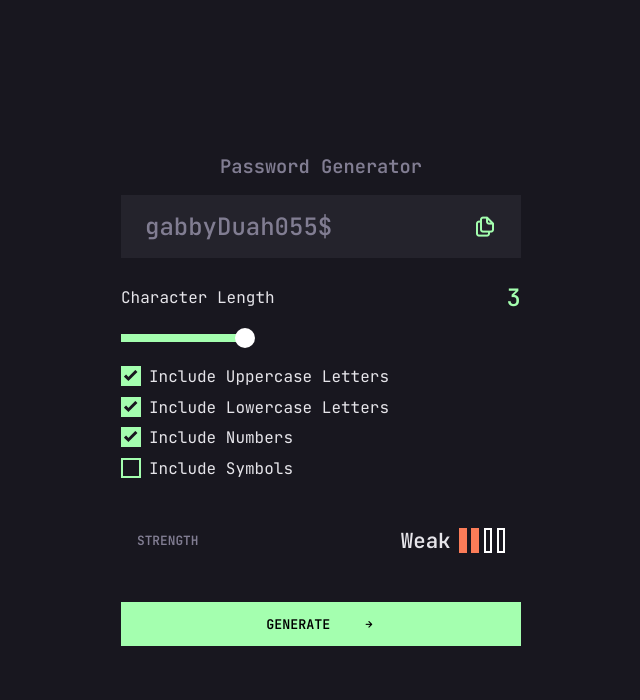
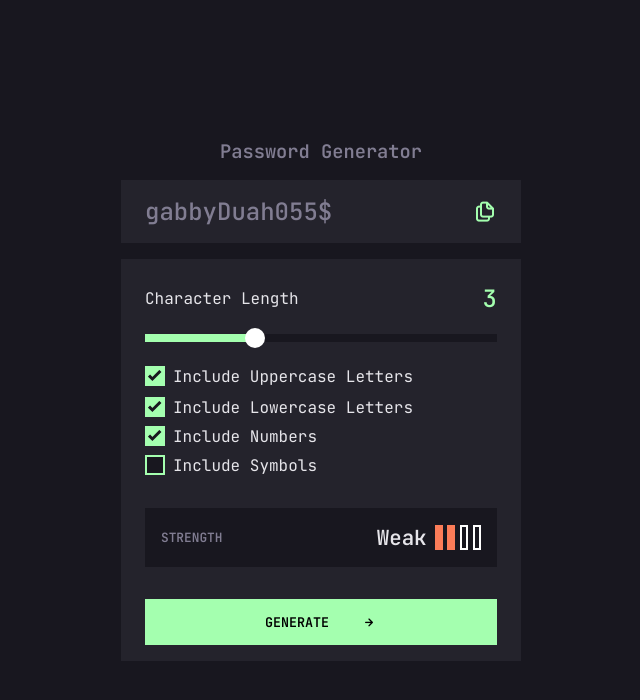
Before and after one commit to Gabrielduah055/amalitechPassword, a React (Vite) app: page / in a window 1280 px wide. Shown: the top 700 px of the page, without its empty margins (319-959 px from the left). Built offline with nearby package versions, Linux system fonts and the light colour scheme.

Commit message:
converted the uppercase check, number check and symbol to styling to app component

```diff
--- a/src/App.tsx
+++ b/src/App.tsx
@@ -1,5 +1,4 @@
 import { useState } from 'react'
-// import './App.css'
 import { generatePassword } from './utils/GeneratePassword'
 import IncludeLowercase from './component/IncludeLowercase/IncludeLowercase'
 import IncludeNumbers from './component/IncludeNumbers/IncludeNumbers'
@@ -38,7 +37,7 @@ function App() {
       <Heading>password generator</Heading>
       <Password password ={password}/>
 
-      <div className="generate-container">
+      <GenerateContainer>
         <Range
           passwordLength={passwordLength}
           setPasswordLength= {setPasswordLength}
@@ -61,10 +60,10 @@ function App() {
         <Wrapper>
           <Button onClick={HandleGeneratePassword} className='generate'>
               <Generate>generate</Generate>
-              <i className="uil uil-arrow-right"></i>
+              <Icon className="uil uil-arrow-right"></Icon>
           </Button>
         </Wrapper>
-      </div>
+      </GenerateContainer>
     </Container>
   )
 }
@@ -75,6 +74,13 @@ export default App
 
 const Container = styled.div `
   width: 400px;
+
+  @media (max-width:375px) {
+    padding:1.8rem
+  }
+  @media (max-width:700px) {
+    padding:2rem
+  }
 `
 
 const Heading = styled.h3 `
@@ -112,3 +118,12 @@ cursor: pointer;
 const Generate = styled.span `
   font-weight: 600;
 `
+
+const GenerateContainer = styled.div`
+  background-color: var(--color-background);
+  padding: 1rem 1.5rem;
+`
+
+const Icon = styled.i `
+font-size: 1rem;
+`
--- a/src/component/IncludeLowercase/IncludeLowercase.tsx
+++ b/src/component/IncludeLowercase/IncludeLowercase.tsx
@@ -1,6 +1,6 @@
 
 import { ChangeEvent } from 'react'
-import './includeLowercase.css'
+import styled from 'styled-components'
 
 
 
@@ -15,16 +15,56 @@ const IncludeLowercase = ({includeLowercase, setIncludeLowercase}:LowerCaseProps
   }
 
   return (
-    <div>
-      <div className='upperCaseContainer'>
+    <Container>
+      <UpperCaseContainer>
         <input type="checkbox"
                 id='includeLowercase'
                 checked={includeLowercase}
                 onChange={checkedHandledLowercase}/>
-        <label htmlFor="">Include Lowercase Letters</label>
-    </div>
-    </div>
+        <Label htmlFor="">Include Lowercase Letters</Label>
+    </UpperCaseContainer>
+    </Container>
   )
 }
 
 export default IncludeLowercase
+
+
+const Container = styled.div`
+
+`
+const UpperCaseContainer = styled.div`
+  display: flex;
+  gap: .5rem;
+  margin-block: .6rem
+
+  input {
+    outline: none;
+    border: none;
+    background-color: var(--primary-color);
+    cursor: pointer;
+  }
+
+  input[type='checkbox'] {
+    -webkit-appearance: none;
+    appearance: none;
+    width: 20px;
+    height: 20px;
+    background-color: var(--color-dark);
+    cursor: pointer;
+    border: 2px solid var(--primary-color);
+  }
+
+  input[type='checkbox']:checked {
+    background-color: var(--primary-color);
+    background-image: url('/src/assets/icon-check.svg');
+    background-repeat: no-repeat;
+    background-position: center;
+  }
+`
+
+
+
+const Label = styled.label`
+  color: var(--color-password);
+`
--- a/src/component/IncludeNumbers/IncludeNumbers.tsx
+++ b/src/component/IncludeNumbers/IncludeNumbers.tsx
@@ -1,5 +1,6 @@
 import { ChangeEvent } from 'react'
 import './includeNumbers.css'
+import styled from 'styled-components'
 
 type NumbersProps = {
   includeNumbers:boolean
@@ -14,16 +15,56 @@ const IncludeNumbers = ({includeNumbers, setIncludeNumbers}:NumbersProps) => {
   }
 
   return (
-    <div>
-      <div className='upperCaseContainer'>
+    <Container>
+      <NumbersContainer>
         <input type="checkbox"
                 id='includeNumbers'
                 checked = {includeNumbers}
                 onChange = {checkedHandledNumbers}/>
-        <label htmlFor="">Include Numbers</label>
-      </div>
-    </div>
+        <Label htmlFor="">Include Numbers</Label>
+      </NumbersContainer>
+    </Container>
   )
 }
 
 export default IncludeNumbers
+
+
+const Container = styled.div`
+  margin-block:.5rem;
+`
+const NumbersContainer = styled.div`
+  display: flex;
+  gap: .5rem;
+  margin-block: .6rem
+
+  input {
+    outline: none;
+    border: none;
+    background-color: var(--primary-color);
+    cursor: pointer;
+  }
+
+  input[type='checkbox'] {
+    -webkit-appearance: none;
+    appearance: none;
+    width: 20px;
+    height: 20px;
+    background-color: var(--color-dark);
+    cursor: pointer;
+    border: 2px solid var(--primary-color);
+  }
+
+  input[type='checkbox']:checked {
+    background-color: var(--primary-color);
+    background-image: url('/src/assets/icon-check.svg');
+    background-repeat: no-repeat;
+    background-position: center;
+  }
+`
+
+
+
+const Label = styled.label`
+  color: var(--color-password);
+`
--- a/src/component/IncludeSymbols/IncludeSymbols.tsx
+++ b/src/component/IncludeSymbols/IncludeSymbols.tsx
@@ -1,5 +1,6 @@
 import { ChangeEvent } from 'react'
 import './includeSymbols.css'
+import styled from 'styled-components'
 
 
 type SymbolsProps = {
@@ -14,16 +15,56 @@ const IncludeSymbols = ({includeSymbols, setIncludeSymbols}:SymbolsProps) => {
 
   }
   return (
-    <div>
-        <div className='upperCaseContainer'>
+    <Container>
+        <SymbolContainer>
           <input type="checkbox"
                   id='includeSymbols'
                   checked = {includeSymbols}
                   onChange={checkedSymbolHandled}/>
-          <label htmlFor="">Include Symbols</label>
-        </div>
-    </div>
+          <Label htmlFor="">Include Symbols</Label>
+        </SymbolContainer>
+    </Container>
   )
 }
 
 export default IncludeSymbols
+
+
+const Container = styled.div`
+  margin-block:.5rem;
+`
+const SymbolContainer = styled.div`
+  display: flex;
+  gap: .5rem;
+  margin-block: .6rem
+
+  input {
+    outline: none;
+    border: none;
+    background-color: var(--primary-color);
+    cursor: pointer;
+  }
+
+  input[type='checkbox'] {
+    -webkit-appearance: none;
+    appearance: none;
+    width: 20px;
+    height: 20px;
+    background-color: var(--color-dark);
+    cursor: pointer;
+    border: 2px solid var(--primary-color);
+  }
+
+  input[type='checkbox']:checked {
+    background-color: var(--primary-color);
+    background-image: url('/src/assets/icon-check.svg');
+    background-repeat: no-repeat;
+    background-position: center;
+  }
+`
+
+
+
+const Label = styled.label`
+  color: var(--color-password);
+`
```
